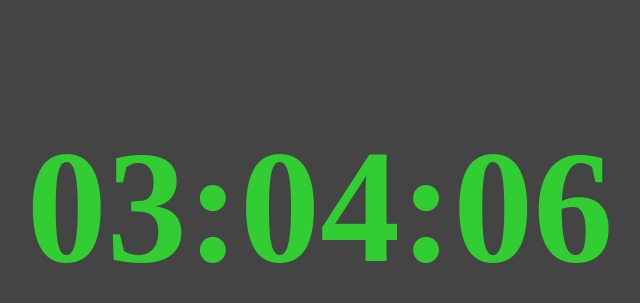
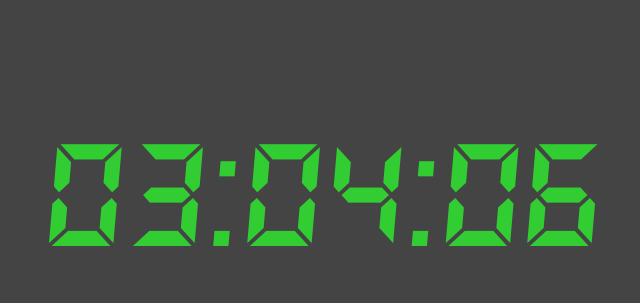
Before and after one commit to tbcodes/digital_clock_javascript_version1, a plain HTML site: page index.html in a window 1280 px wide. Shown: the whole page, without its empty margins (320-960 px from the left). Drawn offline with Linux system fonts and the light colour scheme.

Commit message:
Font family changed!

```diff
--- a/style.css
+++ b/style.css
@@ -2,7 +2,7 @@ body {
     background: #444444;
 }
 @font-face {
-    font-family: F16;
+    font-family: "DS-Digital";
     src: url("DS-DIGIT.TTF") format('truetype');
     font-weight: normal;
     font-style: normal;
```
